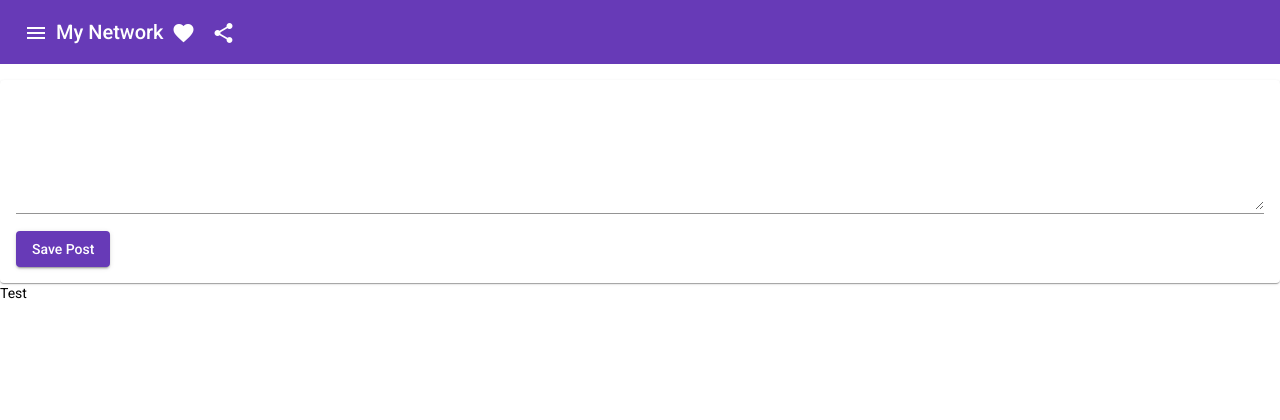
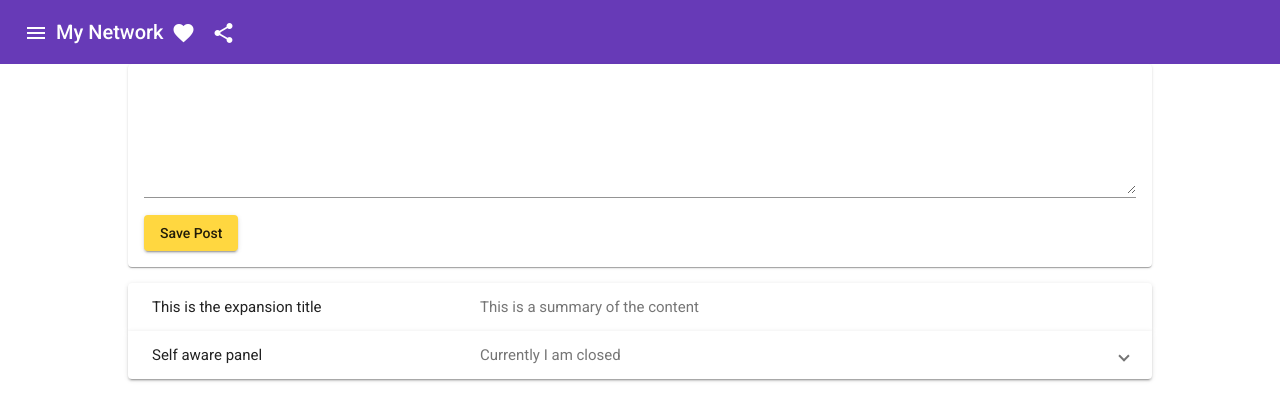
Before and after one commit to amabelleS/My-network, an Angular app: page / in a window 1280 px wide. Shown: the top 420 px of the page. Built offline with nearby package versions, Linux system fonts and the light colour scheme.

Commit message:
outputing posts

```diff
--- a/src/app/app.component.css
+++ b/src/app/app.component.css
@@ -1,3 +1,5 @@
 main {
   margin-top: 1rem;
+  width: 80%;
+  margin: auto;
 }
--- a/src/app/app.component.html
+++ b/src/app/app.component.html
@@ -1,4 +1,5 @@
 <app-header></app-header>
 <main>
   <app-post-create></app-post-create>
+  <app-post-list></app-post-list>
 </main>
--- a/src/app/app.module.ts
+++ b/src/app/app.module.ts
@@ -7,17 +7,20 @@ import {MatCardModule} from '@angular/material/card';
 import {MatButtonModule} from '@angular/material/button';
 import {MatToolbarModule} from '@angular/material/toolbar';
 import {MatIconModule} from '@angular/material/icon';
+import {MatExpansionModule} from '@angular/material/expansion';
 
 import { AppComponent } from './app.component';
 import { PostCreateComponent } from './post/post-create/post-create.component';
 import { BrowserAnimationsModule } from '@angular/platform-browser/animations';
 import { HeaderComponent } from './header/header.component';
+import { PostListComponent } from './post/post-list/post-list.component';
 
 @NgModule({
   declarations: [
     AppComponent,
     PostCreateComponent,
-    HeaderComponent
+    HeaderComponent,
+    PostListComponent
   ],
   imports: [
     BrowserModule,
@@ -28,6 +31,7 @@ import { HeaderComponent } from './header/header.component';
     MatButtonModule,
     MatToolbarModule,
     MatIconModule,
+    MatExpansionModule,
   ],
   providers: [],
   bootstrap: [AppComponent]
--- a/src/app/post/post-create/post-create.component.html
+++ b/src/app/post/post-create/post-create.component.html
@@ -2,9 +2,7 @@
   <mat-form-field>
     <textarea matInput rows="6" [(ngModel)]="enteredValue"></textarea>
   </mat-form-field>
-  <button mat-raised-button color="primary" (click)="onAddPost()">
+  <button mat-raised-button color="accent" (click)="onAddPost()">
     Save Post
   </button>
 </mat-card>
-
-<p>{{ newPost }}</p>
--- /dev/null
+++ b/src/app/post/post-list/post-list.component.css
@@ -0,0 +1,4 @@
+:host {
+  display: block;
+  margin-top: 1rem;
+}
--- /dev/null
+++ b/src/app/post/post-list/post-list.component.html
@@ -0,0 +1,23 @@
+<mat-accordion>
+  <mat-expansion-panel hideToggle>
+    <mat-expansion-panel-header>
+      <mat-panel-title> This is the expansion title </mat-panel-title>
+      <mat-panel-description>
+        This is a summary of the content
+      </mat-panel-description>
+    </mat-expansion-panel-header>
+    <p>This is the primary content of the panel.</p>
+  </mat-expansion-panel>
+  <mat-expansion-panel
+    (opened)="panelOpenState = true"
+    (closed)="panelOpenState = false"
+  >
+    <mat-expansion-panel-header>
+      <mat-panel-title> Self aware panel </mat-panel-title>
+      <mat-panel-description>
+        Currently I am {{ panelOpenState ? "open" : "closed" }}
+      </mat-panel-description>
+    </mat-expansion-panel-header>
+    <p>I'm visible because I am open</p>
+  </mat-expansion-panel>
+</mat-accordion>
--- /dev/null
+++ b/src/app/post/post-list/post-list.component.ts
@@ -0,0 +1,22 @@
+import { Component, OnInit } from '@angular/core';
+
+@Component({
+  selector: 'app-post-list',
+  templateUrl: './post-list.component.html',
+  styleUrls: ['./post-list.component.css']
+})
+export class PostListComponent implements OnInit {
+  panelOpenState = false;
+
+  posts = [
+    {title: 'first post', content: 'this is the post\'s content...'},
+    {title: 'second post', content: 'this is the sec post\'s content...'},
+    {title: 'third post', content: 'this is the 3 post\'s content...'},
+  ]
+
+  constructor() { }
+
+  ngOnInit(): void {
+  }
+
+}
```
